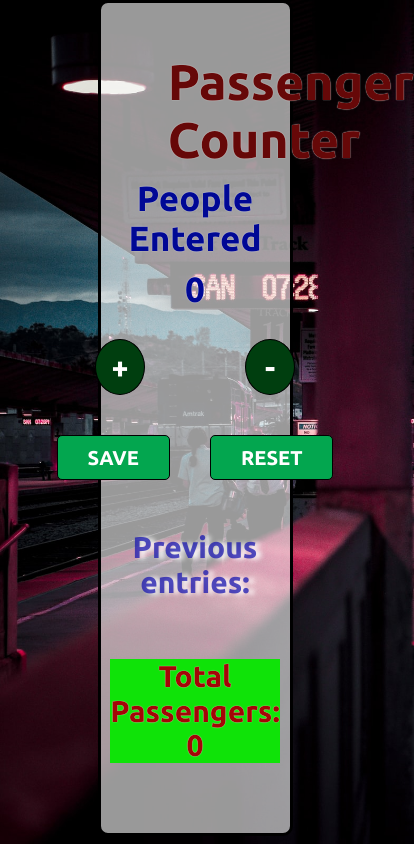
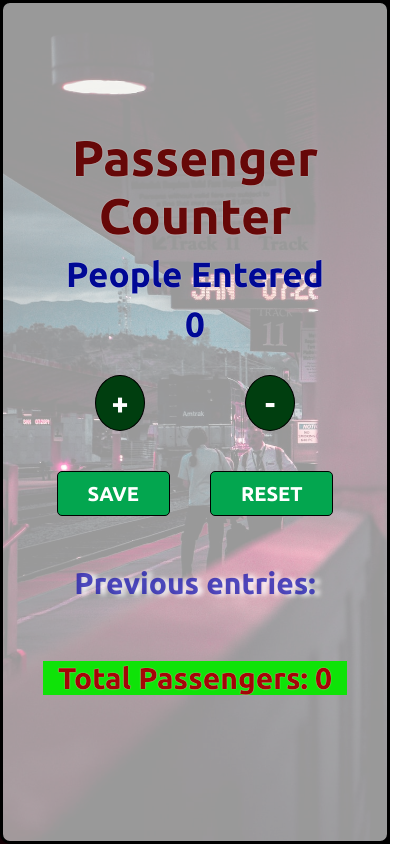
Before and after one commit to arvind79/passenger-counter, a plain HTML site: page index.html in a window 390 px wide. Shown: the whole page, 414 px wide, since content can reach past the window. Drawn offline with nearby package versions, Linux system fonts and the light colour scheme.

Commit message:
added media query and centered the heading

```diff
--- a/index.css
+++ b/index.css
@@ -13,7 +13,7 @@
 
 .container {
     background: rgb(255, 255, 255, 0.6);
-    max-width: 50%;
+    max-width: 400px;
     padding: 40px;
     margin: auto;
     border: 3px solid black;
@@ -32,7 +32,6 @@
 }
 
 h1 {
-    width: 50%;
     margin-top: 10px;
     margin-bottom: 10px;
     color: #660808;
@@ -86,6 +85,13 @@
     background-color: #0fe308;
 }
 
+@media (max-width: 520px) {
+    .container{
+        width: 100%;
+        height: 100%;
+    }
+}
+
 /* #increment-btn {
     background: #2C2891;
 } */
--- a/index.html
+++ b/index.html
@@ -30,8 +30,6 @@
             <p class="pre-entries" id="save-el">Previous entries: </p>
             <p class="sum-entries">Total Passengers: <span id="total-el">0</span></p>
         </div>
-        <script src="index.js">
-            nnerText
-        </script>
+        <script src="index.js"></script>
     </body>
 </html>
```
